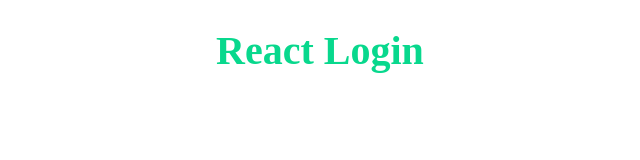
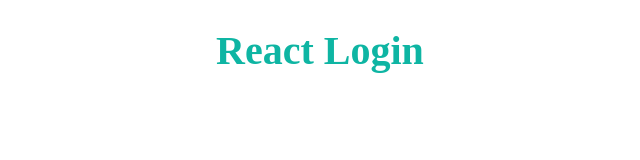
Before and after one commit to dawood6/Login-Page-React, a React (Create React App) app: page / in a window 1280 px wide. In both pictures the pointer is over the element "React Login". Shown: the top 160 px of the page, without its empty margins (320-960 px from the left). Built offline with nearby package versions, Linux system fonts and the light colour scheme; a web font is replaced by a local one.

Commit message:
Feat: New Styles Added

```diff
--- a/src/Components/Login.css
+++ b/src/Components/Login.css
@@ -2,6 +2,9 @@
     text-align: center;
     font-size: 40px;
     color: #08d88d;
+}
+h1:hover {
+    color: #0eb5a3;
 }
 #main {
     display: flex;
```
